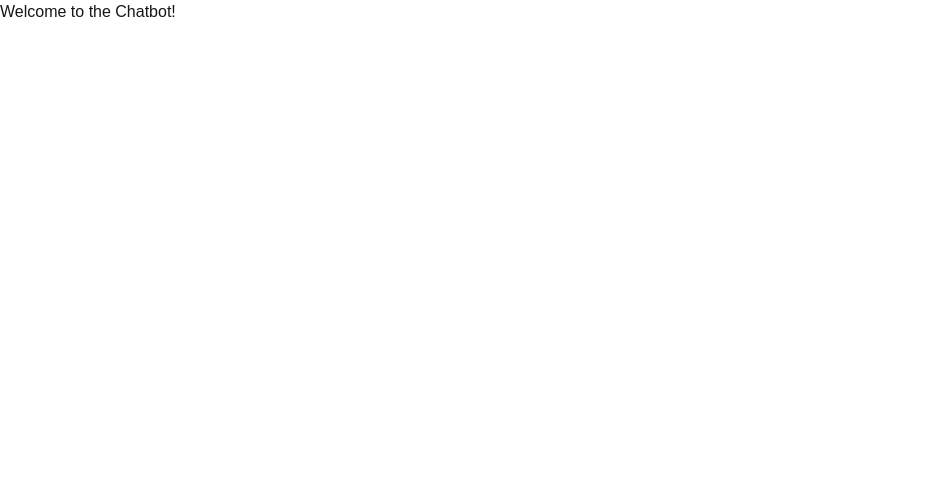
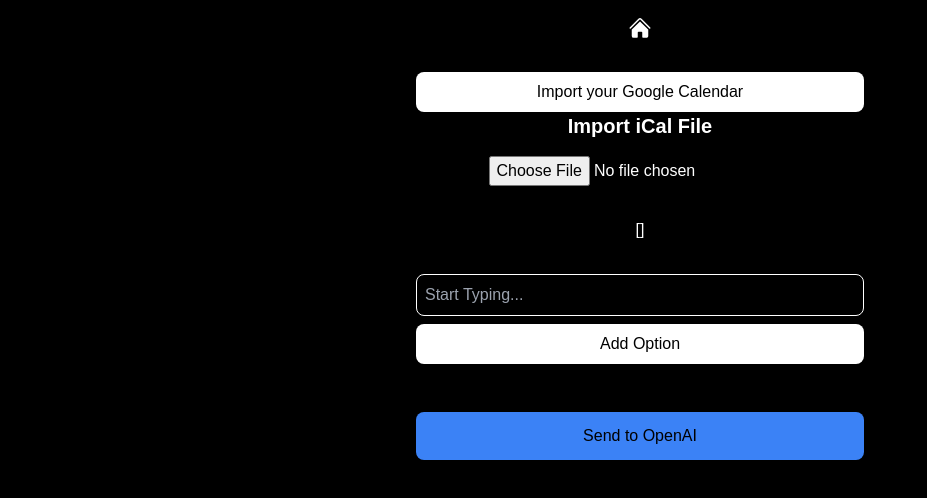
Before and after one commit to Hyeonji-Ahn/uwu-baka, a Next.js app in the folder my-app/: page /goal_setting in a window 1280 px wide. Shown: the top 498 px of the page, without its empty margins (0-927 px from the left). Built offline with nearby package versions, Linux system fonts and the light colour scheme.

Commit message:
import ical and plan accordingly

```diff
--- a/my-app/package.json
+++ b/my-app/package.json
@@ -14,6 +14,8 @@
     "ai": "^4.1.25",
     "axios": "^1.7.9",
     "dotenv": "^16.4.7",
+    "ical": "^0.8.0",
+    "ical.js": "^2.1.0",
     "next": "15.1.6",
     "openai": "^4.83.0",
     "react": "^19.0.0",
--- a/my-app/src/app/api_test/page.tsx
+++ b/my-app/src/app/api_test/page.tsx
@@ -1,16 +1,10 @@
 "use client";
 
-import Image from "next/image";
 import Chat from "../components/openAI";
 
 export default function Home() {
   return (
-    <main className="flex flex-col h-screen bg-[#040d17] text-white">
-      <nav className="flex justify-between items-center p-4">
-        <h1 className="text-xl font-semibold">
-          Talk to <span className="highlighted-text">The Last Codebender</span>
-        </h1>
-      </nav>
+    <main className="flex flex-col h-screen bg-black text-white">
       <div className="flex-grow overflow-hidden">
         <Chat />
       </div>
--- a/my-app/src/app/calendar/page.tsx
+++ b/my-app/src/app/calendar/page.tsx
@@ -1,8 +1,8 @@
 'use client';
 
 import Link from 'next/link';
-import React, {useEffect, useState} from "react";
-import {DayPilot, DayPilotCalendar, DayPilotNavigator} from "@daypilot/daypilot-lite-react";
+import React, { useEffect, useRef, useState } from 'react';
+import { DayPilot, DayPilotCalendar, DayPilotMonth, DayPilotNavigator } from "@daypilot/daypilot-lite-react";
 import { HomeIcon } from '@heroicons/react/24/solid'
 
 class ColumnData implements DayPilot.CalendarColumnData {
--- a/my-app/src/app/goal_setting/page.tsx
+++ b/my-app/src/app/goal_setting/page.tsx
@@ -1,10 +1,199 @@
-'use client';
+"use client"
+
+import { useState } from "react";
+import Link from 'next/link';
+import { HomeIcon } from '@heroicons/react/24/solid'
+import ICAL from 'ical.js'
+
+interface Option {
+  id: number;
+  text: string;
+}
+
+export default function CustomPage() {
+  const [options, setOptions] = useState<Option[]>([]);
+
+  const [input, setInput] = useState<string>("");
+  const [aiResponse, setAiResponse] = useState<string>("");
+
+  const [events, setEvents] = useState<any[]>([]);
+  const [dates, setDates] = useState<Date>();
+
+  const handleFileUpload = (event: React.ChangeEvent<HTMLInputElement>) => {
+    const file = event.target.files?.[0];
+    if (!file) return;
+
+    const reader = new FileReader();
+    reader.onload = (e) => {
+      try {
+        const text = e.target?.result as string;
+        const jcalData = ICAL.parse(text);
+        const comp = new ICAL.Component(jcalData);
+        const vevents = comp.getAllSubcomponents('vevent');
+
+        const now = new Date();
+        setDates(now)
+        const startOfWeek = new Date(now);
+        startOfWeek.setDate(now.getDate() - now.getDay()); // Start of the week (Sunday)
+        startOfWeek.setHours(0, 0, 0, 0);
+        const endOfWeek = new Date(startOfWeek);
+        endOfWeek.setDate(startOfWeek.getDate() + 6); // End of the week (Saturday)
+        endOfWeek.setHours(23, 59, 59, 999);
+
+        const eventList = vevents.map((vevent) => {
+          const event = new ICAL.Event(vevent);
+          const eventStart = event.startDate ? event.startDate.toJSDate() : null;
+          const eventEnd = event.endDate ? event.endDate.toJSDate() : null;
+
+          if (eventStart && eventStart >= startOfWeek && eventStart <= endOfWeek) {
+            return {
+              summary: event.summary,
+              start: eventStart.toISOString(),
+              end: eventEnd ? eventEnd.toISOString() : 'Unknown',
+            };
+          }
+          return null;
+        }).filter(Boolean);
+
+        setEvents(eventList);
+      } catch (error) {
+        console.error('Error parsing ICS file:', error);
+      }
+    };
+    reader.readAsText(file);
+  };
 
 
-export default function Chat() {
+  const addOption = () => {
+    if (input.trim() !== "") {
+      setOptions([...options, { id: Date.now(), text: input }]);
+      setInput(""); // Clear the input
+    }
+  };
+
+  const removeOption = (id: number) => {
+    setOptions(options.filter((option) => option.id !== id));
+  };
+
+  const sendToOpenAI = async () => {
+    const texts = options.map((option) => option.text);
+    const prompt = `I want to work on the goals in the following JSON input this week.
+    JSON input: ${JSON.stringify(texts, null, texts.length)}.
+     Give me a schedule covering a week from Monday to Sunday. However, you cannot plan things on these times: ${JSON.stringify(events, null, events.length)}
+     give me detailed schedule.
+      For each schedule, give me a title with specific suggested plan.
+      Return the week plan in JSON format with the following keys: starttime, endtime, title.
+      starttime and endtime should be given in ISO time`;
+    try {
+      const response = await fetch("/api/chat", {
+        method: "POST",
+        headers: {
+          "Content-Type": "application/json",
+        },
+        body: JSON.stringify({
+          messages: [{ role: "user", content: prompt }],
+        }),
+      });
+
+      const data = await response.json();
+      if (!data || !data.content) {
+        throw new Error("Invalid API response");
+      }
+      if (response.ok) {
+        setAiResponse(data.content || "No response received.");
+      } else {
+        setAiResponse("Error: " + data?.error?.message || "An error occurred.");
+      }
+    } catch (error) {
+      console.error("Error calling OpenAI:", error);
+      setAiResponse("An error occurred while connecting to OpenAI.");
+    }
+  };
+
+
   return (
-    <div>
-      <h1>Welcome to the Chatbot!</h1>
+    <div className="min-h-screen bg-black text-white flex flex-col items-center p-4">
+      {/* Home Icon */}
+      <Link href="/landing">
+                <HomeIcon className="size-6 text-white-500" />
+      </Link>
+
+      {/* Import your calendar*/}
+      <div className="w-full max-w-md mt-6 space-y-2">
+        <button
+          onClick={addOption}
+          className="mt-2 w-full bg-white text-black py-2 rounded-lg hover:bg-gray-200"
+        >
+          Import your Google Calendar
+        </button>
+      </div>
+
+      <h2 className="text-xl font-bold mb-4">Import iCal File</h2>
+      <input type="file" accept=".ics" onChange={handleFileUpload} className="mb-4" />
+      <ul className="mt-4">
+        {events.map((event, index) => (
+          <li key={index} className="p-2 border rounded mb-2">
+            <strong>{event.summary}</strong><br />
+            {event.start}
+          </li>
+        ))}
+      </ul>
+
+      <p>{JSON.stringify(events, null, 3)}</p>
+
+      {/* Input Field */}
+      <div className="w-full max-w-md mt-8">
+        <input
+          type="text"
+          value={input}
+          onChange={(e) => setInput(e.target.value)}
+          placeholder="Start Typing..."
+          className="w-full p-2 rounded-lg bg-transparent border border-white text-white placeholder-gray-400 focus:outline-none focus:ring-2 focus:ring-white"
+        />
+        <button
+          onClick={addOption}
+          className="mt-2 w-full bg-white text-black py-2 rounded-lg hover:bg-gray-200"
+        >
+          Add Option
+        </button>
+      </div>
+
+      {/* Options */}
+      <div className="w-full max-w-md mt-6 space-y-2">
+        {options.map((option) => (
+          <div
+            key={option.id}
+            className="flex justify-between items-center p-4 rounded-full border border-white"
+          >
+            <span>{option.text}</span>
+            <button
+              onClick={() => removeOption(option.id)}
+              className="text-white hover:text-gray-400"
+            >
+              X
+            </button>
+          </div>
+        ))}
+      </div>
+      {/* Export and Send Buttons */}
+      <div className="w-full max-w-md mt-6 space-y-4">
+        <button
+          onClick={sendToOpenAI}
+          className="w-full bg-blue-500 text-black py-3 rounded-lg hover:bg-blue-600"
+        >
+          Send to OpenAI
+        </button>
+      </div>
+
+      {/* AI Response */}
+      {aiResponse && (
+        <div className="w-full max-w-md mt-6 p-4 bg-gray-800 rounded-lg">
+          <h3 className="text-lg font-bold mb-2">AI Response:</h3>
+          <p>{aiResponse}</p>
+        </div>
+      )}
     </div>
+
+
   );
 }
```
Also changed, not shown: 1 other file (tests, documents, lock files or other folders).
